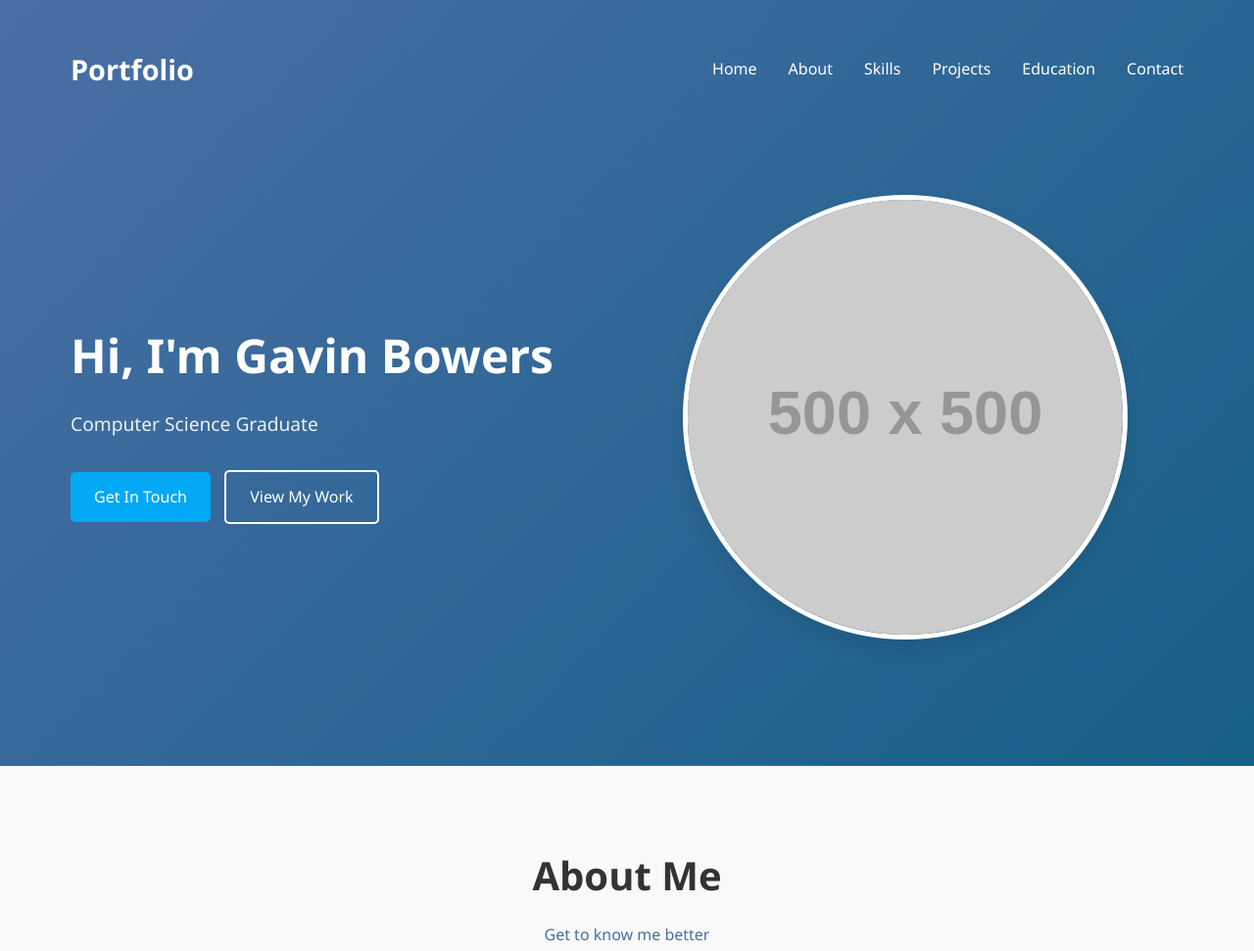
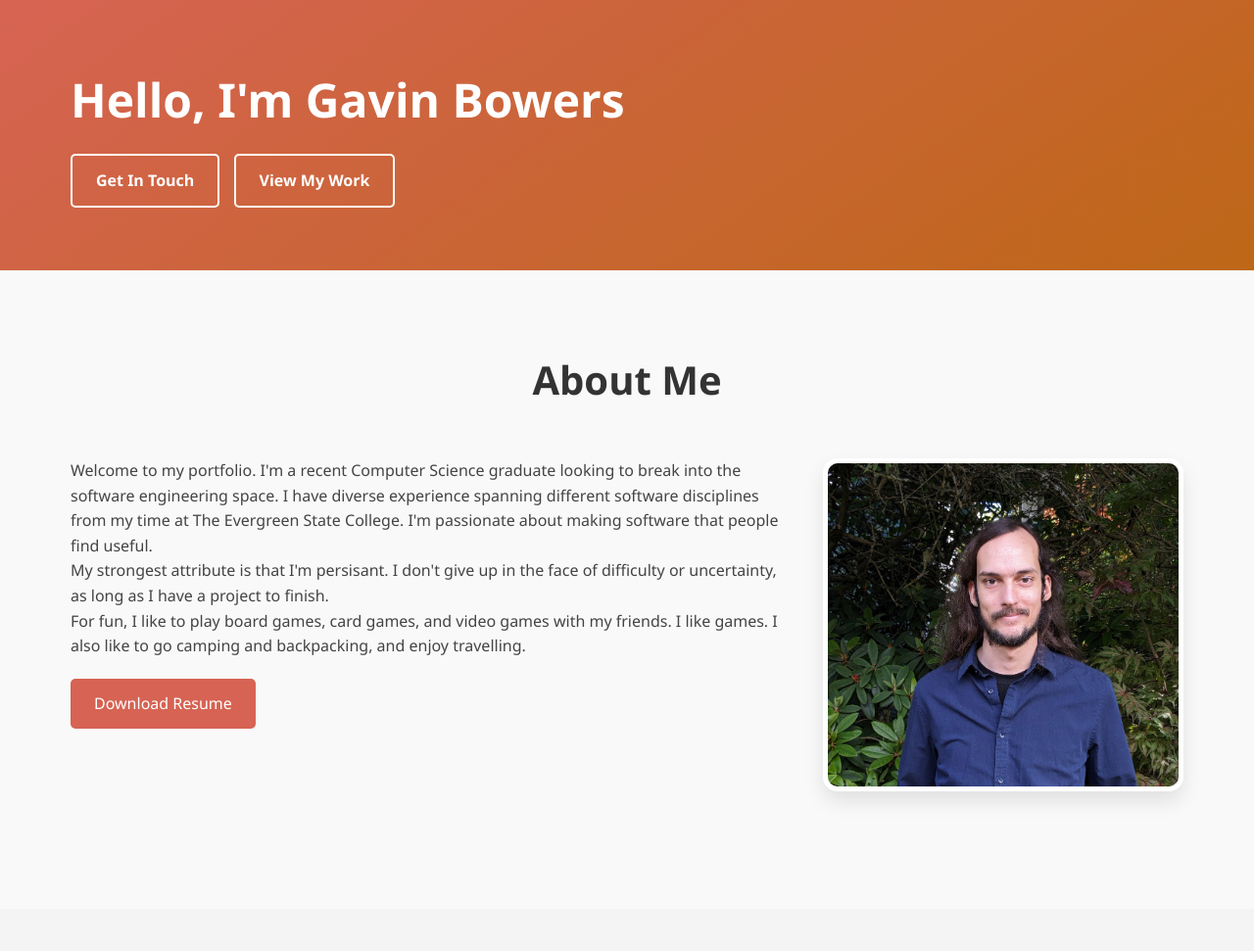
Before and after one commit to Gavin-Bowers/Gavin-Bowers.github.io, a plain HTML site: page index.html in a window 1280 px wide. Shown: the top 971 px of the page at 98% size. Drawn offline with Linux system fonts and the light colour scheme; placeholder pictures from the web are drawn by us.

Commit message:
add initial about me content

```diff
--- a/index.html
+++ b/index.html
@@ -4,7 +4,7 @@
     <meta charset="UTF-8">
     <meta name="viewport" content="width=device-width,
                                    initial-scale=1.0">
-    <title>Portfolio | Computer Science Graduate</title>
+    <title>Portfolio</title>
     <script src="https://kit.fontawesome.com/141bbcb06c.js" crossorigin="anonymous"></script>
     <link rel="stylesheet" href="styles.css">
 </head>
@@ -12,27 +12,11 @@
     <!-- Header -->
     <header id="home">
         <div class="container">
-            <nav>
-                <div class="logo">Portfolio</div>
-                <ul class="nav-links">
-                    <li><a href="#home">Home</a></li>
-                    <li><a href="#about">About</a></li>
-                    <li><a href="#skills">Skills</a></li>
-                    <li><a href="#projects">Projects</a></li>
-                    <li><a href="#education">Education</a></li>
-                    <li><a href="#contact">Contact</a></li>
-                </ul>
-            </nav>
-
             <div class="hero">
                 <div class="hero-content">
-                    <h1>Hi, I'm <span>Gavin Bowers</span></h1>
-                    <p>Computer Science Graduate</p>
-                    <a href="#contact" class="btn">Get In Touch</a>
-                    <a href="#projects" class="btn" style="margin-left: 10px; background: transparent; border: 2px solid white;">View My Work</a>
-                </div>
-                <div class="hero-image">
-                    <img src="https://via.placeholder.com/500" alt="Profile Image">
+                    <h1>Hello, I'm <span>Gavin Bowers</span></h1>
+                    <a href="#contact" class="btn" style="background: transparent; border: 2px solid white;"><b>Get In Touch</b></a>
+                    <a href="#projects" class="btn" style="margin-left: 10px; background: transparent; border: 2px solid white;"><b>View My Work</b></a>
                 </div>
             </div>
         </div>
@@ -43,14 +27,16 @@
         <div class="container">
             <div class="section-title">
                 <h2>About Me</h2>
-                <p>Get to know me better</p>
             </div>
             <div class="about-content">
                 <div class="about-text">
-                    <p>Hello! I'm a recent Computer Science graduate with a passion for developing innovative software solutions. I specialize in [your specialization], and I'm enthusiastic about [your interests in tech].</p>
-                    <p>Throughout my academic journey, I've gained extensive knowledge in various programming languages and frameworks, allowing me to tackle complex problems with creative solutions. I'm constantly learning and exploring new technologies to stay at the forefront of the rapidly evolving tech landscape.</p>
-                    <p>When I'm not coding, you can find me [your hobbies or interests outside of tech]. I believe that a well-rounded perspective enhances creativity and problem-solving abilities in the tech world.</p>
+                    <p>Welcome to my portfolio. I'm a recent Computer Science graduate looking to break into the software engineering space. I have diverse experience spanning different software disciplines from my time at The Evergreen State College. I'm passionate about making software that people find useful.</p>
+                    <p>My strongest attribute is that I'm persisant. I don't give up in the face of difficulty or uncertainty, as long as I have a project to finish.</p>
+                    <p>For fun, I like to play board games, card games, and video games with my friends. I like games. I also like to go camping and backpacking, and enjoy travelling.</p>
                     <a href="#" class="btn" style="margin-top: 20px; background: var(--primary-color);">Download Resume</a>
+                </div>
+                <div class="hero-image">
+                    <img src="portrait.jpg" alt="Profile Image">
                 </div>
             </div>
         </div>
@@ -61,13 +47,12 @@
         <div class="container">
             <div class="section-title">
                 <h2>My Skills</h2>
-                <p>What I bring to the table</p>
             </div>
             <div class="skills-container">
                 <div class="skill-card">
                     <i class="fa-solid fa-code"></i>
                     <h3>Programming Languages</h3>
-                    <p>Java, Python, JavaScript, C++, C#</p>
+                    <p>Java, Python, JavaScript, C++, Rust, Go</p>
                 </div>
                 <div class="skill-card">
                     <i class="fa-solid fa-laptop-code"></i>
@@ -77,22 +62,12 @@
                 <div class="skill-card">
                     <i class="fa-solid fa-database"></i>
                     <h3>Databases</h3>
-                    <p>MySQL, MongoDB, PostgreSQL</p>
+                    <p>MySQL, PostgreSQL</p>
                 </div>
                 <div class="skill-card">
                     <i class="fa-solid fa-gears"></i>
                     <h3>Tools & Technologies</h3>
                     <p>Git, Docker, AWS, CI/CD, Agile</p>
-                </div>
-                <div class="skill-card">
-                    <i class="fa-solid fa-mobile-screen-button"></i>
-                    <h3>Mobile Development</h3>
-                    <p>React Native, Flutter, Android</p>
-                </div>
-                <div class="skill-card">
-                    <i class="fa-solid fa-brain"></i>
-                    <h3>Machine Learning</h3>
-                    <p>TensorFlow, PyTorch, Scikit-learn</p>
                 </div>
             </div>
         </div>
@@ -103,7 +78,6 @@
         <div class="container">
             <div class="section-title">
                 <h2>My Projects</h2>
-                <p>Some of my recent work</p>
             </div>
             <div class="projects-grid">
                 <div class="project-card">
@@ -154,7 +128,6 @@
         <div class="container">
             <div class="section-title">
                 <h2>Education</h2>
-                <p>My academic journey</p>
             </div>
             <div class="timeline">
                 <div class="timeline-item">
@@ -189,22 +162,21 @@
     <section id="contact" class="contact">
         <div class="container">
             <div class="section-title">
-                <h2>Contact Me</h2>
-                <p>Get in touch</p>
+                <h2>Get In Touch</h2>
             </div>
             <div class="contact-container">
                 <div class="contact-info">
                     <div class="contact-info-item">
                         <i class="fas fa-envelope"></i>
-                        <p>youremail@example.com</p>
+                        <p>gavinjrbowers@gmail.com</p>
                     </div>
                     <div class="contact-info-item">
                         <i class="fas fa-phone"></i>
-                        <p>+1 (123) 456-7890</p>
+                        <p>206-792-6154</p>
                     </div>
                     <div class="contact-info-item">
                         <i class="fas fa-map-marker-alt"></i>
-                        <p>Your Location, City, Country</p>
+                        <p>Seattle, Washington</p>
                     </div>
                 </div>
                 <div class="contact-form">
--- a/styles.css
+++ b/styles.css
@@ -1,7 +1,8 @@
 :root {
-    --primary-color: #4a6fa5;
-    --secondary-color: #166088;
-    --accent-color: #03a9f4;
+    --primary-color: #d66353;
+    --secondary-color: #bd6717;
+    --accent-color: #000000;
+    --hover-color: #464646;
     --light-color: #f4f4f4;
     --dark-color: #333;
     --text-color: #444;
@@ -38,48 +39,18 @@ ul {
 
 /* Header */
 header {
-    background: linear-gradient(135deg, var(--primary-color), var(--secondary-color));
+    background: linear-gradient(145deg, var(--primary-color), var(--secondary-color));
     color: white;
     padding: 2rem 0;
     position: relative;
-}
-
-nav {
-    display: flex;
-    justify-content: space-between;
-    align-items: center;
-    padding: 1rem 0;
-}
-
-.logo {
-    font-size: 1.8rem;
-    font-weight: bold;
-}
-
-.nav-links {
-    display: flex;
-}
-
-.nav-links li {
-    margin-left: 2rem;
-}
-
-.nav-links a {
-    color: white;
-    font-weight: 500;
-    transition: all 0.3s ease;
-}
-
-.nav-links a:hover {
-    color: var(--accent-color);
 }
 
 /* Hero Section */
 .hero {
     display: flex;
     align-items: center;
-    padding: 4rem 0;
-    min-height: 80vh;
+    padding: 2rem 0;
+    min-height: 20vh;
 }
 
 .hero-content {
@@ -93,7 +64,7 @@ nav {
 
 .hero-image img {
     max-width: 80%;
-    border-radius: 50%;
+    border-radius: 15px;
     box-shadow: 0 10px 20px rgba(0, 0, 0, 0.1);
     border: 5px solid white;
 }
@@ -103,12 +74,6 @@ nav {
     margin-bottom: 1rem;
 }
 
-.hero p {
-    font-size: 1.2rem;
-    margin-bottom: 2rem;
-    color: rgba(255, 255, 255, 0.9);
-}
-
 .btn {
     display: inline-block;
     background: var(--accent-color);
@@ -116,17 +81,28 @@ nav {
     padding: 0.8rem 1.5rem;
     border-radius: 5px;
     font-weight: 500;
-    transition: all 0.3s ease;
+    transition: all 0.15s ease;
 }
 
 .btn:hover {
-    background: #0288d1;
+    background: var(--hover-color);
     transform: translateY(-3px);
 }
 
 /* About Section */
 .about {
     padding: 5rem 0;
+}
+
+.about-content {
+    display: flex;
+    align-items: flex-start;
+    gap: 2rem;
+    margin-bottom: 2rem;
+}
+
+.about-text {
+    flex: 2;
 }
 
 .section-title {
@@ -144,14 +120,16 @@ nav {
     color: var(--primary-color);
 }
 
-.about-content {
-    display: flex;
-    align-items: center;
-    gap: 2rem;
+.about .hero-image {
+    flex: 1;
+    text-align: center;
 }
 
-.about-text {
-    flex: 2;
+.about .hero-image img {
+    max-width: 100%;
+    border-radius: 15px;
+    box-shadow: 0 10px 20px rgba(0, 0, 0, 0.1);
+    border: 5px solid white;
 }
 
 /* Skills Section */
@@ -171,7 +149,7 @@ nav {
     padding: 2rem;
     border-radius: 10px;
     box-shadow: 0 5px 15px rgba(0, 0, 0, 0.05);
-    transition: transform 0.3s ease;
+    transition: transform 0.2s ease;
 }
 
 .skill-card:hover {
```
